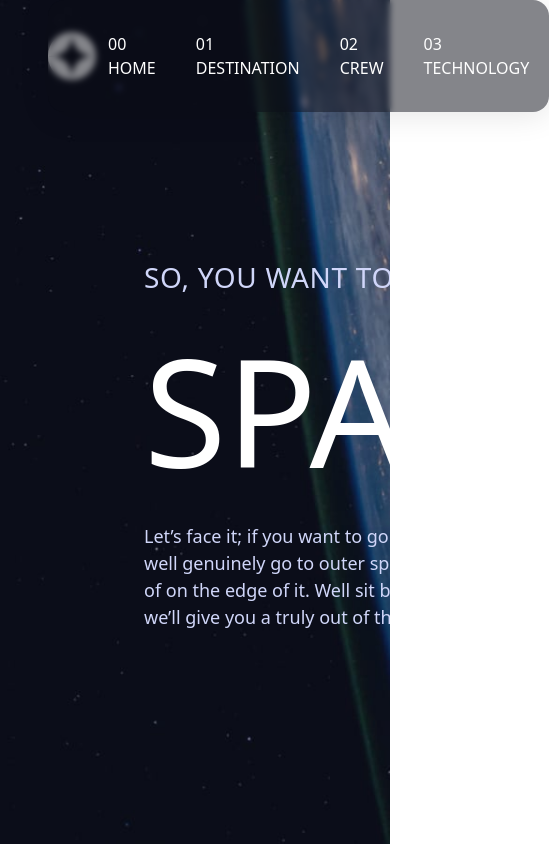
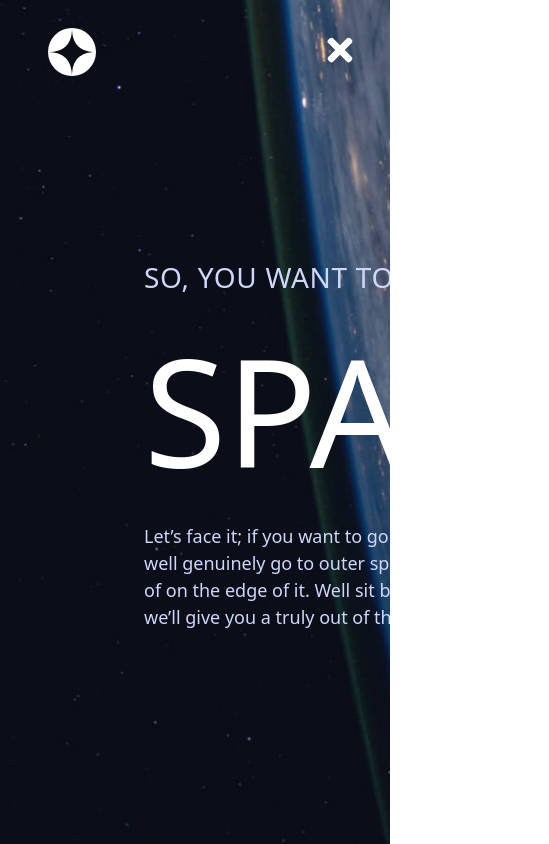
Before and after one commit to ImArnoldDCODES/space-dash, a React app: page / in a window 390 px wide. Shown: the whole page, 549 px wide, since content can reach past the window. Built offline with nearby package versions, Linux system fonts and the light colour scheme; the HTML template or start-up script is replaced by a standard one.

Commit message:
added responsiveness to navbar

```diff
--- a/src/index.css
+++ b/src/index.css
@@ -37,41 +37,9 @@
   background-image: url("./assets/technology/image-launch-vehicle-portrait.jpg");
 }
 
-.slideshow {
-  margin: 0 auto;
-  overflow: hidden;
-  /* max-width: 500px; */
+.nav {
+  background-color: rgba(255, 255, 255, 0.04);
+  border-radius: 5px;
+  box-shadow: 0 4px 30px rgba(0, 0, 0, 0.1);
+  backdrop-filter: blur(40.772px);
 }
-
-.slideshowSlider {
-  white-space: nowrap;
-  transition: ease 1000ms;
-}
-
-.slide {
-  display: inline-block;
-  width: 300px;
-  /* border-radius: 40px; */
-}
-
-/* Buttons */
-
-.slideshowDots {
-  text-align: center;
-}
-
-.slideshowDot {
-  display: none;
-  height: 20px;
-  width: 20px;
-  border-radius: 50%;
-
-  cursor: pointer;
-  margin: 15px 7px 0px;
-
-  background-color: #c4c4c4;
-}
-
-.slideshowDot.active {
-  background-color: #6a0dad;
-}
--- a/src/pages/navbar/navbar.jsx
+++ b/src/pages/navbar/navbar.jsx
@@ -1,7 +1,9 @@
 import React from "react";
 import Logo from "../../assets/shared/logo.svg";
+import { FaBars, FaTimes } from "react-icons/fa";
 
 export default function Navbar() {
+  const [active, setActive] = React.useState(false);
   const navtext = [
     {
       title: "00 HOME",
@@ -21,22 +23,24 @@ export default function Navbar() {
     },
   ];
 
+  const handleNav = () => {
+    console.log("clicked");
+    setActive(!active);
+  };
   return (
-    <div className="absolute flex w-[100%] justify-between items-center ">
+    <>
+      <div className="absolute flex w-[100%] justify-between items-center mt-5">
         <div>
-        <img src={Logo} alt="logo" className="w-[3rem] h-[3rem] ml-12" />
+          <img
+            src={Logo}
+            alt="logo"
+            className="absolue top-[2rem] mt-2 z-[1] md:static w-[3rem] h-[3rem] ml-12"
+          />
         </div>
-      <div
-        className="w-[40rem] h-[100%] flex align-center justify-center"
-        style={{
-          background: "rgba(11, 13, 23, 0.5)",
-          borderRadius: "16px",
-          boxShadow: "0 4px 30px rgba(0, 0, 0, 0.1)",
-          backdropFilter: "blur(3.1px)",
-          WebkitBackdropFilter: "blur(3.1px)",
-        }}>
-        <span className="h-[2px] w-[35rem] right-[38rem] top-[2.7rem] opacity-[0.25] bg-[#fff] absolute content-none z-[1] m-auto"></span>
-        <ul className="flex px-5 py-8 gap-10 ml-10 text-[#fff]">
+        <div className="w-[40rem] h-[100%] flex align-center justify-center nav">
+          <span className="hidden lg:block h-[1px] w-[30rem] right-[38rem] top-[2.7rem] opacity-[0.25] bg-[#fff] absolute content-none z-[1] m-auto"></span>
+          {/* "hidden md:flex px-5 py-8 gap-10 ml-10 text-[#fff]" */}
+          <ul className="hidden md:flex px-5 py-8 gap-10 ml-10 text-[#fff]">
             {navtext.map((list, index) => {
               return (
                 <li key={index}>
@@ -47,5 +51,22 @@ export default function Navbar() {
           </ul>
         </div>
       </div>
+      <div className="absolute right-[2rem] top-[2rem] " onClick={handleNav}>
+        {active && (
+          <FaBars
+            className={`${
+              active ? "block md:hidden text-4xl text-white" : ""
+            } `}
+          />
+        )}
+        {!active && (
+          <FaTimes
+            className={`${
+              !active ? "block md:hidden text-4xl text-white" : ""
+            } `}
+          />
+        )}
+      </div>
+    </>
   );
 }
```
Lines whose indentation alone changed are shown as unchanged.
